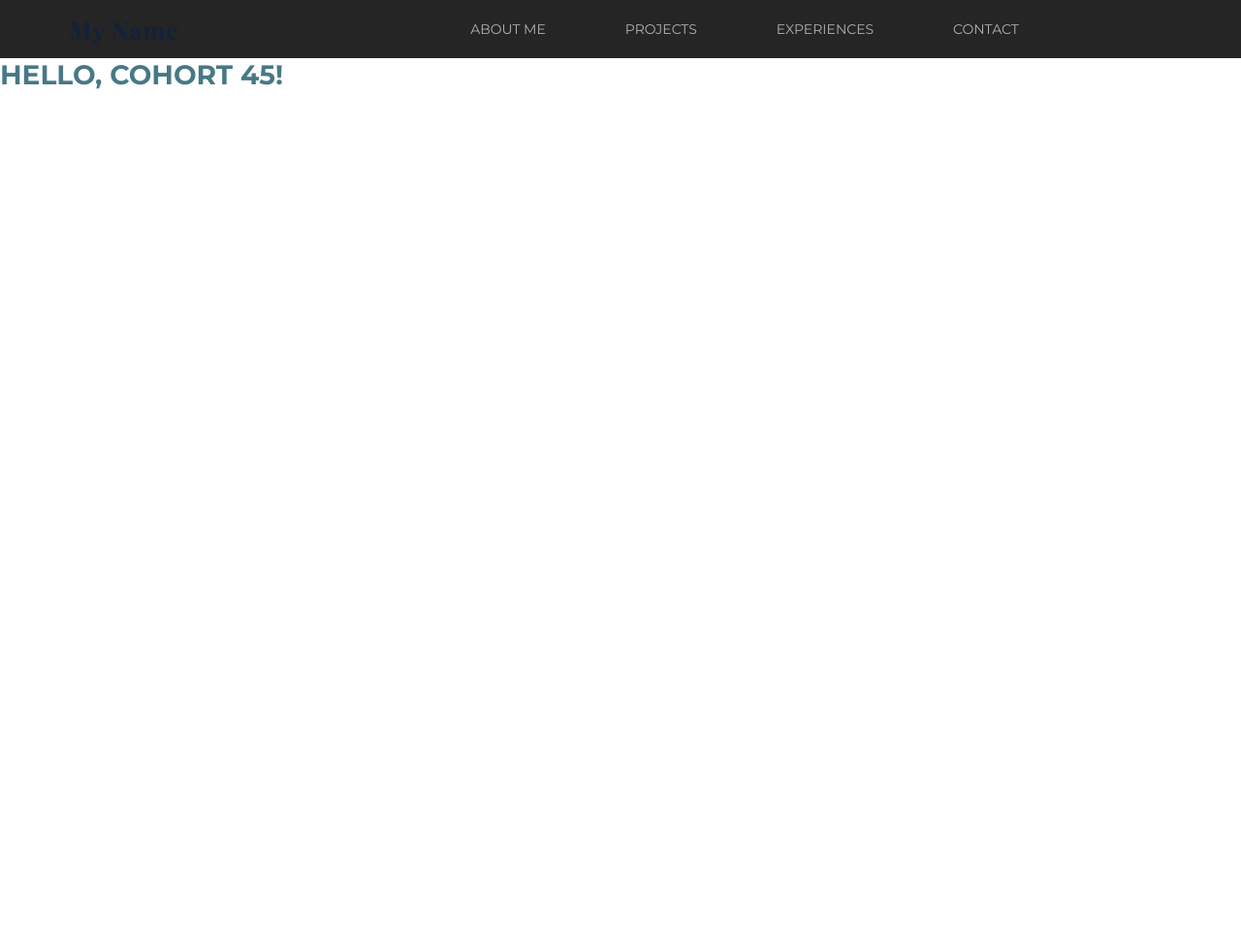
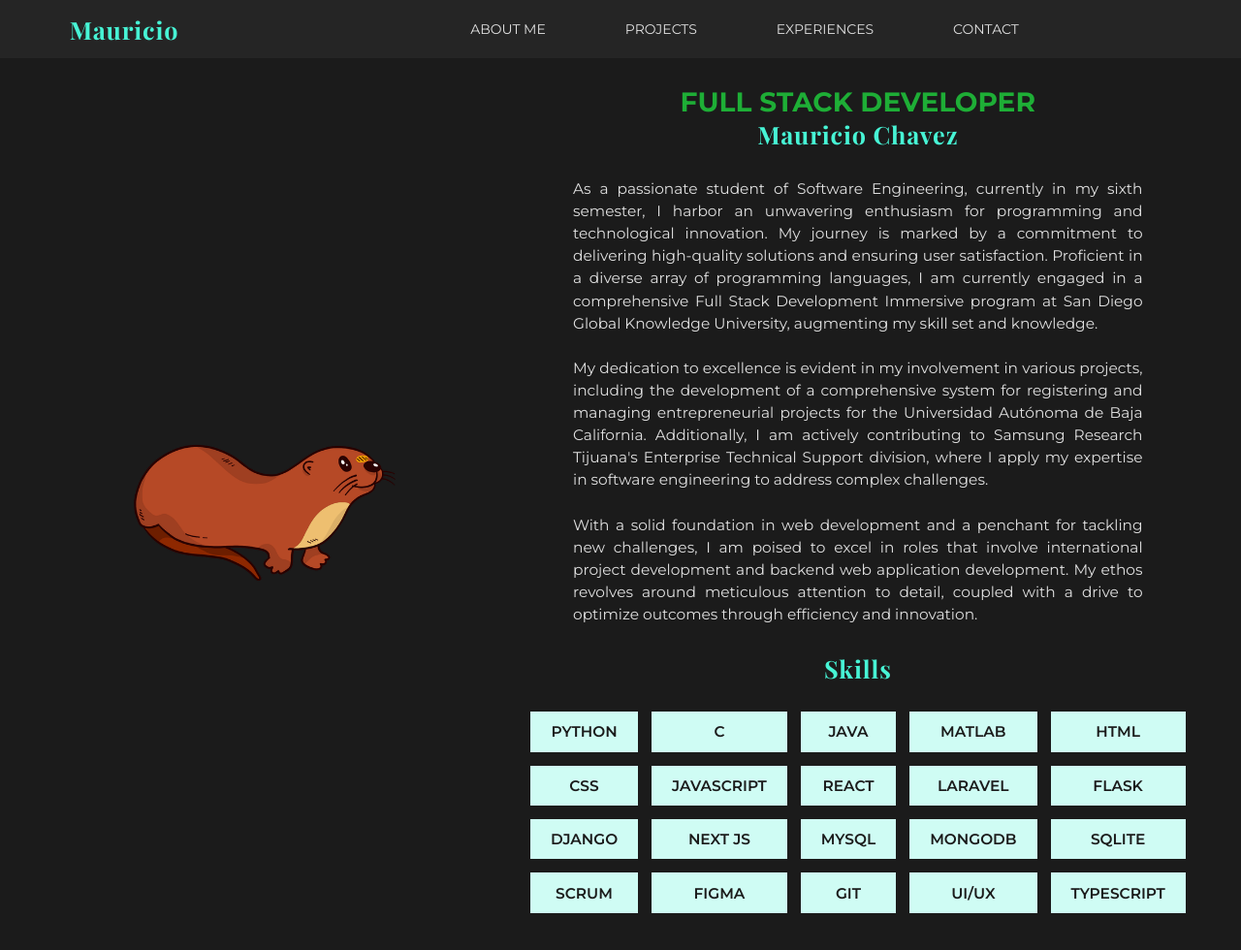
Before and after one commit to Mauricio-Chavez/Portfolio, a plain HTML site: page index.html in a window 1280 px wide. Shown: the whole page at 97% size. Before the commit the page ends 800 px from the top, so only its background shows below. Drawn offline with nearby package versions, Linux system fonts and the light colour scheme; a web font is replaced by a local one.

Commit message:
Final Report

```diff
--- a/css/responsive.css
+++ b/css/responsive.css
@@ -12,40 +12,65 @@ Following the Microsoft documentation.
 */
 
 
-@media((min-width:641px) and (max-width:1007px)){
-    html{
+@media((min-width:641px) and (max-width:1007px)) {
+    html {
         font-size: 12px;
+    }
+
+    .label-list {
+        grid-template-columns: repeat(3, 1fr) !important;
     }
 }
 
 @media (max-width: 640px) {
-    html{
+    html {
         font-size: 10px;
     }
-    header{
+
+    header {
         flex-direction: column;
         height: fit-content;
         padding: 2%;
     }
-    .nav-btn{
+
+    .nav-btn {
         display: inline-flex;
     }
-    .nav-options{
+
+    .nav-options {
         flex-direction: column;
     }
-    .nav-btn span{
+
+    .nav-btn span {
         display: block;
         width: 30px;
         height: 3px;
         background-color: var(--neutral-color);
         margin: 6px auto;
     }
-    #check-option:not(:checked) ~ .nav-options{
+
+    #check-option:not(:checked)~.nav-options {
         height: 0;
         overflow: hidden;
     }
-    #check-option:checked ~ .nav-options{
+
+    #check-option:checked~.nav-options {
         height: auto;
         overflow: auto;
     }
+
+    .about-section {
+        flex-direction: column;
+    }
+    .about-description-container{
+        width: 100% !important;
+    }
+    .about-image-container img,.about-description-container p {
+        width: 100%;
+    }
+
+    .label-list {
+        width: 90%;
+        grid-template-columns: repeat(3, 1fr) !important;
+    }
 }
--- /dev/null
+++ b/css/section.css
@@ -0,0 +1,30 @@
+.about-section {
+    padding: 2rem;
+}
+
+.about-image-container {
+    width: 40%;
+}
+
+.about-image-container img {
+    width: 60%;
+}
+
+.about-description-container {
+    width: 60%;
+}
+
+.about-description-container p {
+    margin: 2rem 0;
+    width: 80%;
+    text-align: justify;
+}
+
+.label-list{
+    width: 70%;
+    display: grid;
+    grid-template-columns: repeat(5, 1fr);
+    gap: 1rem;
+    padding: 2rem;
+    text-align: center;
+}
--- a/css/style.css
+++ b/css/style.css
@@ -1,17 +1,17 @@
 /* Variables */
 
 :root {
-    --primary-color: #12223B;
-    --primary-color-100: #D8E2F3;
-    --primary-color-300: #8AA9DB;
+    --primary-color: #47F4D5;
+    --primary-color-100: #CFFCF4;
+    --primary-color-300: #6FF6DD;
 
-    --secondary-color: #639EAB;
-    --secondary-color-600: #477985;
-    --secondary-color-900: #121E21;
+    --secondary-color: #58E26E;
+    --secondary-color-600: #1EAE36;
+    --secondary-color-900: #082B0E;
 
-    --neutral-color: #B0B0B0;
+    --neutral-color: #e0e0e0;
 
-    --background-color: white;
+    --background-color: #1b1b1b;
 
     --surface-color: #252525;
 
@@ -22,27 +22,28 @@
     --play-font: "Playfair Display", serif;
 }
 
-html{
+html {
     background-color: var(--background-color);
     font-size: 14px;
 }
 
-*{
+* {
     font-family: var(--monserrat-font);
     margin: 0;
     padding: 0;
 }
-a{
+
+a {
     text-decoration: none;
 }
 
-h1{
+h1 {
     color: var(--secondary-color-600);
     text-transform: uppercase;
     font-size: 2rem;
 }
 
-h2{
+h2 {
     color: var(--primary-color);
     font-family: var(--play-font);
     letter-spacing: 0.06rem;
@@ -55,18 +56,30 @@ p {
     line-height: 1.5;
     text-align: justify;
 }
-.center-row{
+
+.center-row {
     display: flex;
     justify-content: center;
     align-items: center;
 }
-.center-column{
+
+.center-column {
     display: flex;
     flex-direction: column;
     justify-content: center;
     align-items: center;
 }
 
-#check-option, .nav-btn{
+#check-option,
+.nav-btn {
     display: none;
 }
+
+.label-text {
+    color: var(--background-color);
+    background-color: var(--primary-color-100);
+    text-transform: uppercase;
+    font-weight: 600;
+    padding: 0.8rem 1.5rem;
+    font-size: 1.1rem;
+}
--- a/index.html
+++ b/index.html
@@ -4,11 +4,12 @@
     <meta charset="UTF-8">
     <meta name="viewport" content="width=device-width, initial-scale=1.0">
     <link rel="stylesheet" href="./css/style.css">
+    <link rel="stylesheet" href="/css/header.css">
+    <link rel="stylesheet" href="/css/responsive.css">
+    <link rel="stylesheet" href="./css/section.css">
     <link rel="preconnect" href="https://fonts.googleapis.com">
     <link rel="preconnect" href="https://fonts.gstatic.com" crossorigin>
     <link href="https://fonts.googleapis.com/css2?family=DM+Sans:ital,opsz,wght@0,9..40,100..1000;1,9..40,100..1000&family=Lobster+Two:ital,wght@0,400;0,700;1,400;1,700&family=Montserrat:ital,wght@0,100..900;1,100..900&family=Playfair+Display:ital,wght@0,400..900;1,400..900&family=Tiny5&display=swap" rel="stylesheet">
-    <link rel="stylesheet" href="/css/header.css">
-    <link rel="stylesheet" href="/css/responsive.css">
     <title>Navigation Bar</title>
 </head>
 <body>
@@ -16,7 +17,7 @@
         <!-- left-side -->
         <div class="logo center-row">
             <a href="">
-                <h2>My Name</h2>
+                <h2>Mauricio</h2>
             </a>
         </div>
         <!-- right-side -->
@@ -39,6 +40,49 @@
             </div>
         </nav>
     </header>
-    <h1>Hello, Cohort 45!</h1>
+    <div class="about-section center-row">
+        <div class="about-image-container center-row">
+            <img src="./img/nutria.webp" alt="">
+        </div>
+        <div class="about-description-container center-column">
+            <h1>Full Stack Developer</h1>
+            <h2>Mauricio Chavez</h2>
+            <p>
+                As a passionate student of Software Engineering, currently in my sixth semester, I harbor an unwavering enthusiasm for programming and technological innovation. My journey is marked by a commitment to delivering high-quality solutions and ensuring user satisfaction. Proficient in a diverse array of programming languages, I am currently engaged in a comprehensive Full Stack Development Immersive program at San Diego Global Knowledge University, augmenting my skill set and knowledge.<br><br>
+
+                My dedication to excellence is evident in my involvement in various projects, including the development of a comprehensive system for registering and managing entrepreneurial projects for the Universidad Autónoma de Baja California. Additionally, I am actively contributing to Samsung Research Tijuana's Enterprise Technical Support division, where I apply my expertise in software engineering to address complex challenges.<br><br>
+
+                With a solid foundation in web development and a penchant for tackling new challenges, I am poised to excel in roles that involve international project development and backend web application development. My ethos revolves around meticulous attention to detail, coupled with a drive to optimize outcomes through efficiency and innovation.</p>
+
+            <div class="label-container center-column">
+                <h2>Skills</h2>
+                <div class="label-list center-row">
+                    <label class="label-text">Python</label>
+                    <label class="label-text">C</label>
+                    <label class="label-text">Java</label>
+                    <label class="label-text">Matlab</label>
+                    <label class="label-text">html</label>
+
+                    <label class="label-text">css</label>
+                    <label class="label-text">javascript</label>
+                    <label class="label-text">react</label>
+                    <label class="label-text">laravel</label>
+                    <label class="label-text">flask</label>
+
+                    <label class="label-text">Django</label>
+                    <label class="label-text">Next JS</label>
+                    <label class="label-text">MySQL</label>
+                    <label class="label-text">MongoDB</label>
+                    <label class="label-text">SQLite</label>
+
+                    <label class="label-text">scrum</label>
+                    <label class="label-text">figma</label>
+                    <label class="label-text">git</label>
+                    <label class="label-text">ui/ux</label>
+                    <label class="label-text">Typescript</label>
+                </div>
+            </div>
+        </div>
+    </div>
 </body>
 </html>
```
Also changed, not shown: img/logo.png (added), img/nutria.webp (added).
